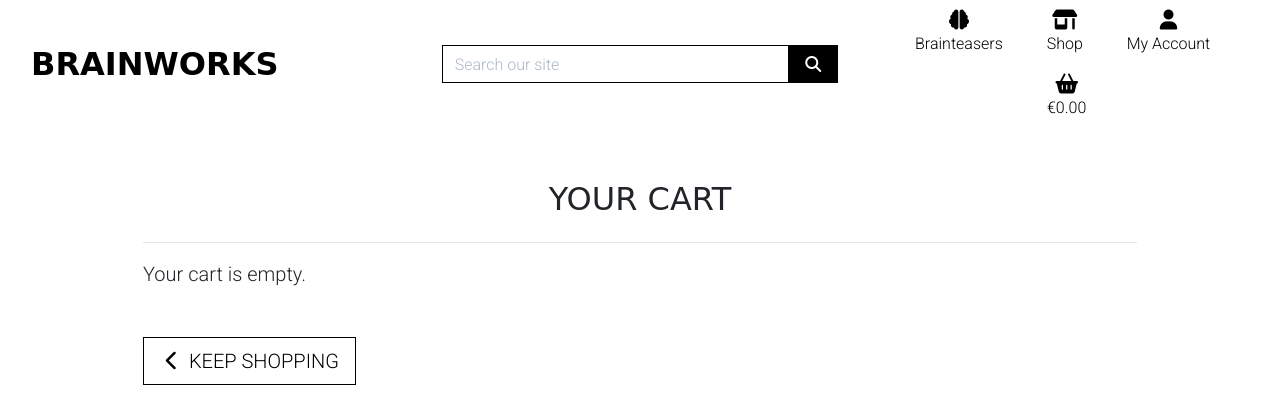
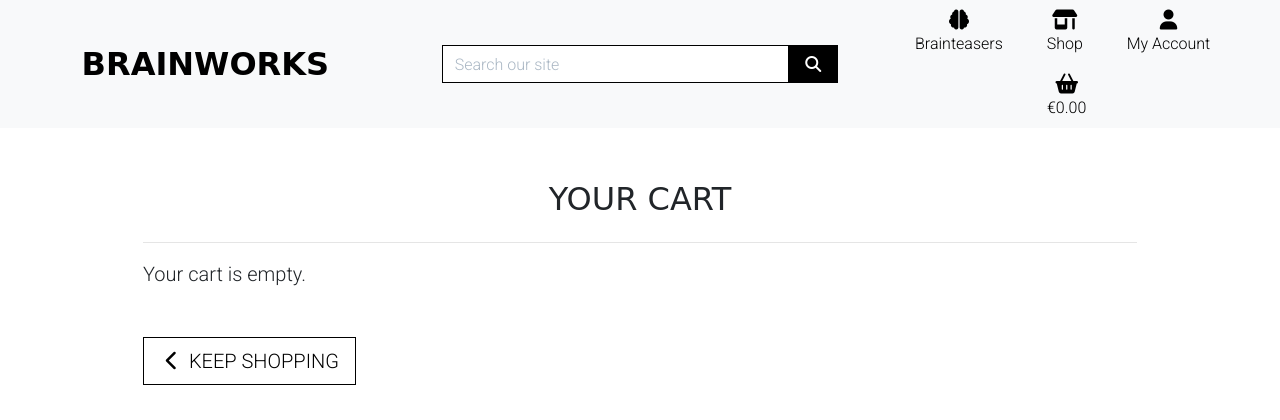
Before and after one commit to Code-Institute-Submissions/Michelle3334-Brainworks_AprResub, a Django app: page /cart/ in a window 1280 px wide. Shown: the top 420 px of the page. Run offline with Django 3.2, Linux system fonts and the light colour scheme; some libraries are stand-ins or nearby versions; some web fonts are replaced.

Commit message:
Change spacing and styling on nav bar

```diff
--- a/templates/base.html
+++ b/templates/base.html
@@ -36,10 +36,10 @@
         <title>Brainworks {% block extra_title %}{% endblock %}</title>
     </head>
     <body>
-        <header class="container-fluid fixed-top">
-            <div class="row">
+        <header class="container-fluid fixed-top bg-light">
+            <div id="topnav" class="row">
                 <div class="col-12 col-lg-4 my-auto py-1 py-lg-0 text-center">
-                    <a href="{% url 'home' %}" class="nav-link main-logo-link">
+                    <a class="navbar-brand" href="{% url 'home' %}" class="nav-link main-logo-link">
                         <h2 class="logo-font text-black my-0"><strong>Brainworks</strong></h2>
                     </a>
                 </div>
```
